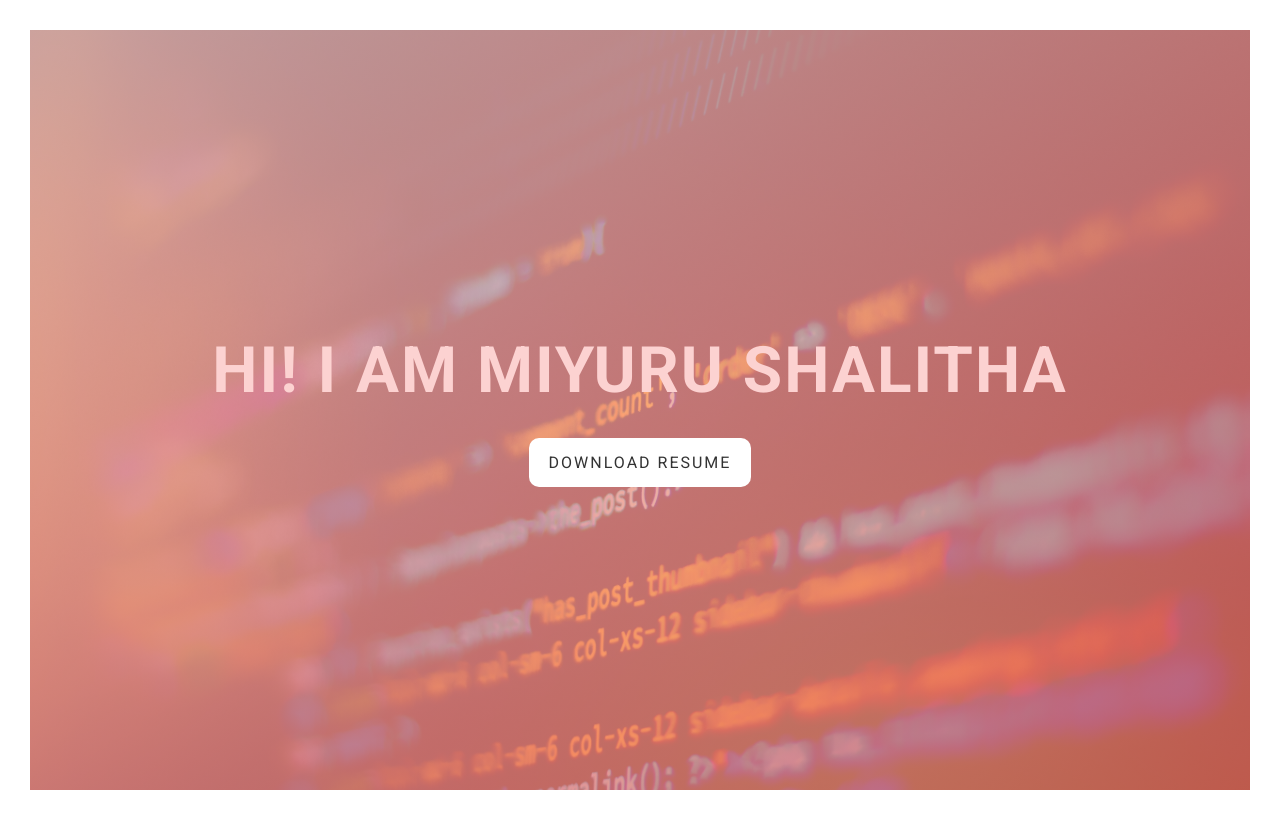
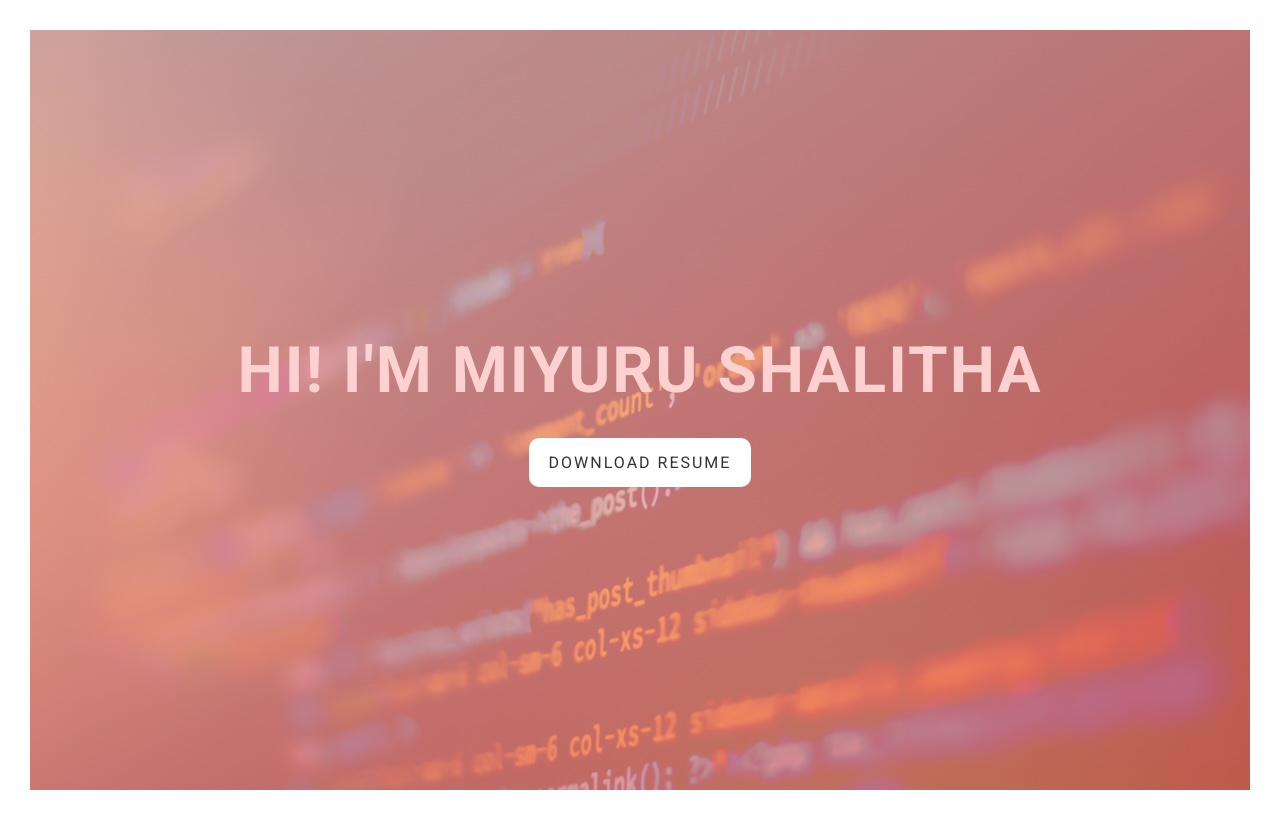
Before and after one commit to Miyuru-Shalitha/my-portfolio, a React (Create React App) app: page / in a window 1280 px wide. Built offline with nearby package versions, Linux system fonts and the light colour scheme.

Commit message:
In h1 text change to 'I am' to 'I'm

```diff
--- a/src/components/Header.js
+++ b/src/components/Header.js
@@ -5,7 +5,7 @@ function Header() {
   return (
     <header className="header">
       <div className="header__text-box u-margin-bottom-medium">
-        <h1 className="heading-primary">Hi! I Am Miyuru Shalitha</h1>
+        <h1 className="heading-primary">Hi! I'm Miyuru Shalitha</h1>
       </div>
 
       <a download="resume.txt" href={resume} className="btn btn--white">
```
